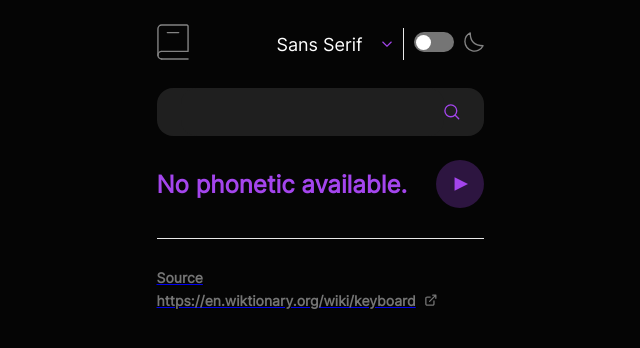
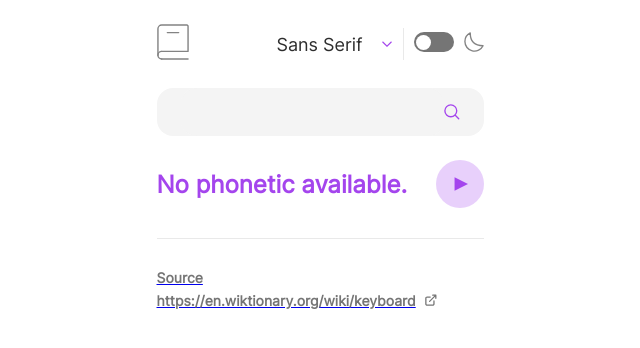
Before and after one commit to ElieB77/dictionary-app, a Next.js app in the folder dictionary-app/: page / in a window 1280 px wide. Shown: the top 348 px of the page, without its empty margins (320-960 px from the left). Built offline with nearby package versions, Linux system fonts and the light colour scheme.

Commit message:
Add color theme context

```diff
--- a/dictionary-app/src/app/(routes)/layout.tsx
+++ b/dictionary-app/src/app/(routes)/layout.tsx
@@ -1,6 +1,7 @@
 import type { Metadata } from "next";
 import "@/app/_styles/main.scss";
 import { SearchProvider } from "../_contexts/SearchContext";
+import { ThemeProvider } from "../_contexts/ThemeContext";
 
 export const metadata: Metadata = {
   title: "Dictionary",
@@ -14,9 +15,9 @@ export default function RootLayout({
 }) {
   return (
     <html lang="en">
-      <body data-theme={"dark"}>
+      <ThemeProvider>
         <SearchProvider>{children}</SearchProvider>
-      </body>
+      </ThemeProvider>
     </html>
   );
 }
--- a/dictionary-app/src/app/_components/atoms/ThemeSwitch/index.tsx
+++ b/dictionary-app/src/app/_components/atoms/ThemeSwitch/index.tsx
@@ -1,6 +1,9 @@
+import { useTheme } from "@/app/_contexts/ThemeContext";
 import "@/app/_styles/components/atoms/_theme-switch.scss";
 
 export const ThemeSwitch = (): JSX.Element => {
+  const { theme, toggleTheme } = useTheme();
+
   return (
     <div className="__theme_switch">
       <div className="__theme_switch_toggle">
@@ -8,6 +11,8 @@ export const ThemeSwitch = (): JSX.Element => {
           type="checkbox"
           className="__theme_switch_toggle_checkbox"
           id="checkbox-theme"
+          checked={theme}
+          onChange={() => toggleTheme()}
         />
         <label
           className="__theme_switch_toggle_label"
--- /dev/null
+++ b/dictionary-app/src/app/_contexts/ThemeContext/index.tsx
@@ -0,0 +1,50 @@
+"use client";
+
+import {
+  createContext,
+  ReactNode,
+  useContext,
+  useEffect,
+  useState,
+} from "react";
+
+interface ThemeProviderProps {
+  children: ReactNode;
+}
+
+interface ThemeContext {
+  theme: boolean;
+  toggleTheme: () => void;
+  themeString: string;
+}
+
+const ThemeContext = createContext({} as ThemeContext);
+
+export const useTheme = () => {
+  return useContext(ThemeContext);
+};
+
+export const ThemeProvider = ({ children }: ThemeProviderProps) => {
+  const [theme, setTheme] = useState<boolean>(false);
+  const [themeString, setThemeString] = useState<string>("light");
+
+  const toggleTheme = () => {
+    return setTheme(!theme);
+  };
+
+  useEffect(() => {
+    setThemeString(theme ? "dark" : "light");
+  }, [theme]);
+
+  return (
+    <ThemeContext.Provider
+      value={{
+        theme,
+        toggleTheme,
+        themeString,
+      }}
+    >
+      {children}
+    </ThemeContext.Provider>
+  );
+};
--- a/dictionary-app/src/app/_styles/base/_reset.scss
+++ b/dictionary-app/src/app/_styles/base/_reset.scss
@@ -16,4 +16,5 @@ body {
   font-family: $inter-regular;
   padding-bottom: 85px;
   background-color: var(--background);
+  transition: all 0.3s ease;
 }
--- a/dictionary-app/src/app/_views/Layout/index.tsx
+++ b/dictionary-app/src/app/_views/Layout/index.tsx
@@ -9,13 +9,14 @@ import { useSearch } from "@/app/_contexts/SearchContext";
 import { TextBlock } from "@/app/_components/organisms/TextBlock";
 import { Divider } from "@/app/_components/atoms/Divider";
 import { ApiLink } from "@/app/_components/atoms/ApiLink";
+import { useTheme } from "@/app/_contexts/ThemeContext";
 
 export const Layout = (): JSX.Element => {
   const { result } = useSearch();
-
-  console.log(result);
+  const { themeString } = useTheme();
 
   return (
+    <body data-theme={themeString}>
       <div className="__layout">
         <Header />
         <SearchBar />
@@ -28,5 +29,6 @@ export const Layout = (): JSX.Element => {
         <Divider noContent={true} />
         <ApiLink />
       </div>
+    </body>
   );
 };
```
Lines whose indentation alone changed are shown as unchanged.
